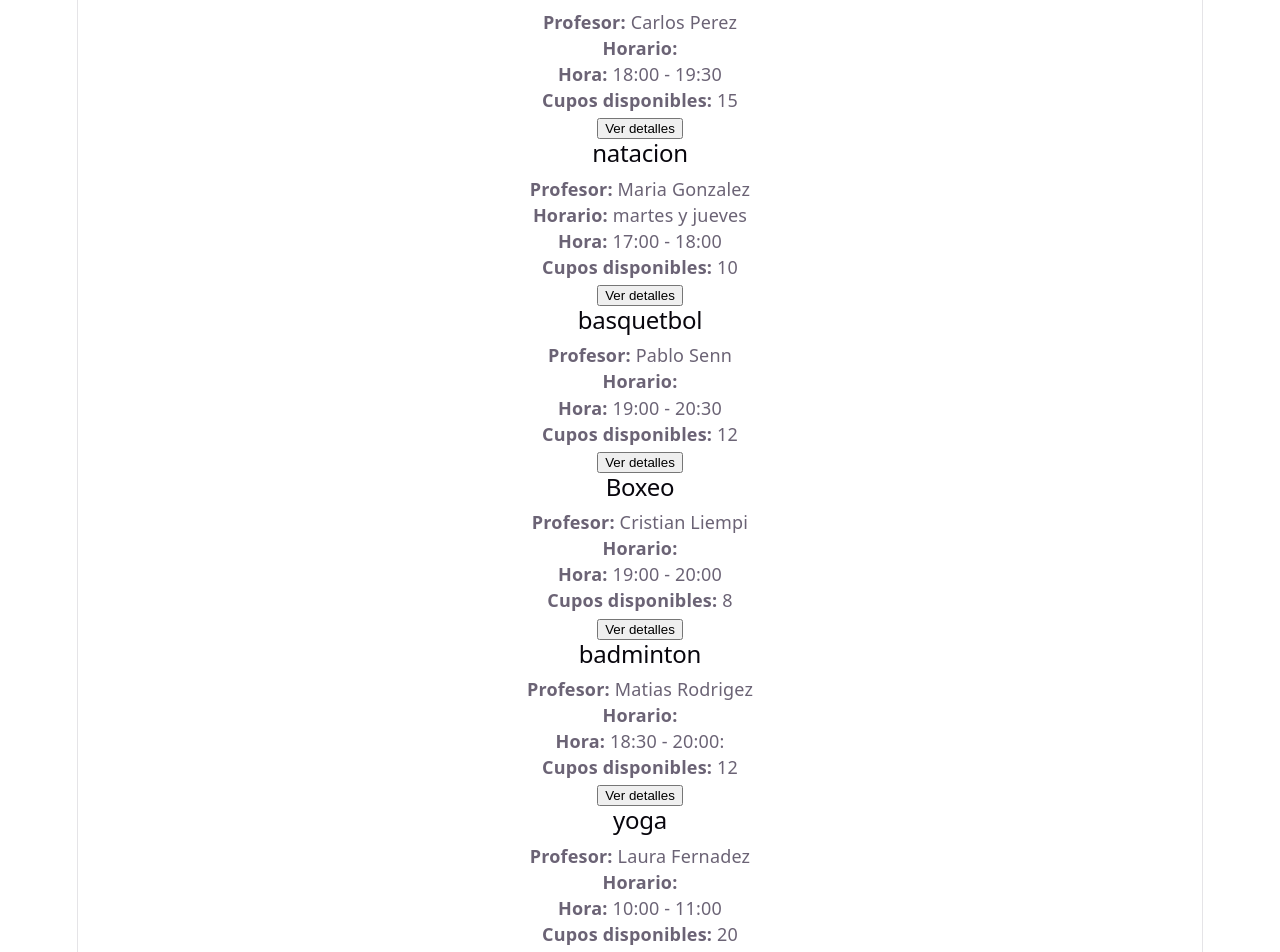
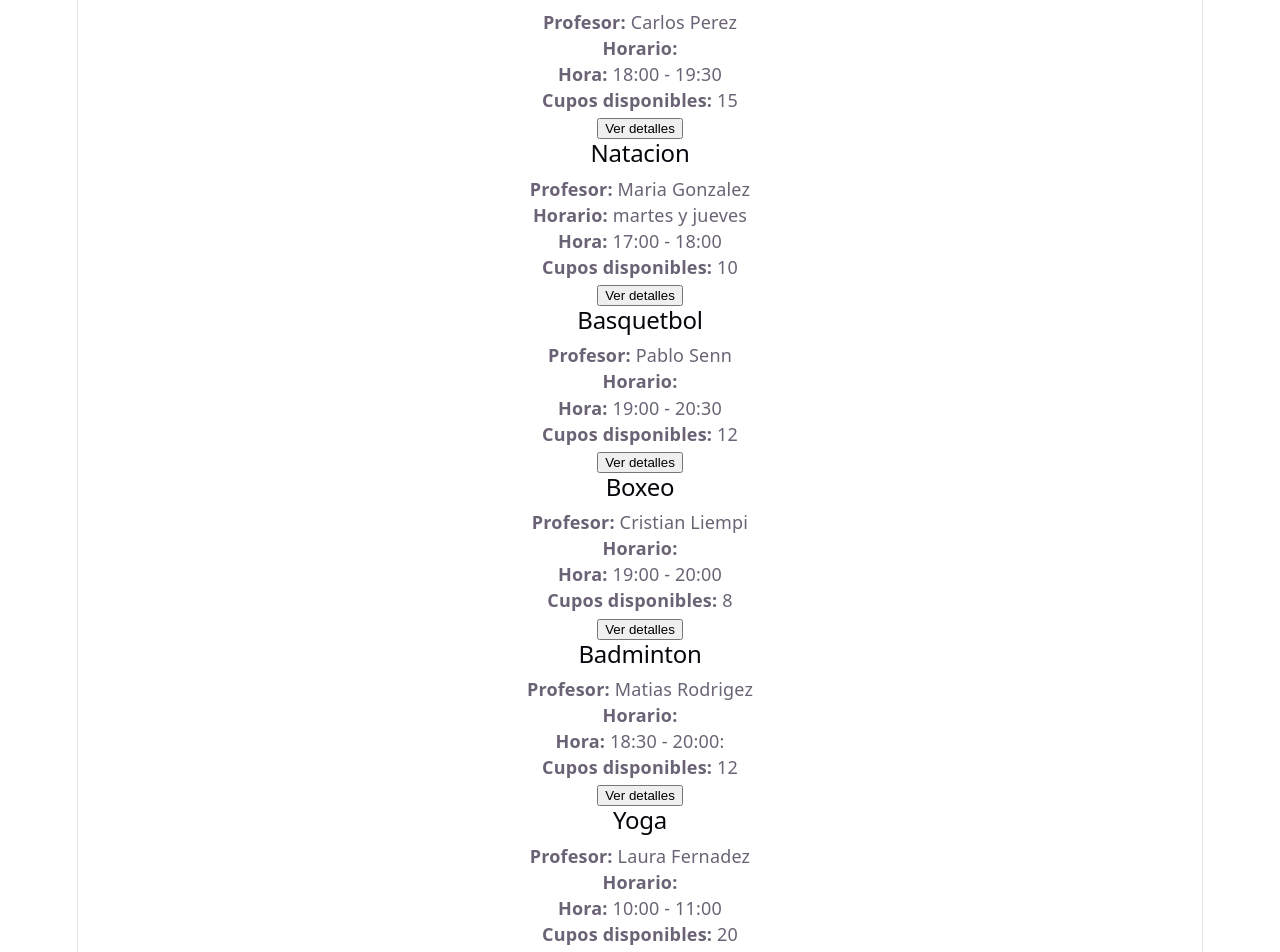
Before and after one commit to HenL1/gestion-centro-deportivo, a React (Vite) app: page / in a window 1280 px wide. Shown: the part 180-1132 px from the top of the page. Built offline with nearby package versions, Linux system fonts and the light colour scheme.

Commit message:
feat: se implemento incripcion a actividades

```diff
--- a/src/App.jsx
+++ b/src/App.jsx
@@ -7,10 +7,18 @@ import ActivityDetail from "./components/ActivityDetail";
 function App() {
   const [search, setSearch] = useState("");
   const [selectedActivity, setSelectedActivity] = useState(null);
+  const [registeredActivities, setRegisteredActivities] = useState([]);
 
   const filteredActivities = activities.filter((activity) =>
     activity.name.toLowerCase().includes(search.toLowerCase())
   );
+
+    const handleRegister = (activity) =>{
+    setRegisteredActivities([
+      ...registeredActivities,
+      activity.id
+    ]);
+  };
 
   return (
     <div>
@@ -20,6 +28,8 @@ function App() {
         <ActivityDetail
           activity={selectedActivity}
           onBack={() => setSelectedActivity(null)}
+          onRegister={handleRegister}
+          isRegistered={registeredActivities.includes(selectedActivity.id)}//ve si el id ya esta inscrito si no dice inscribirme
         />
       ) : (
         <>
--- a/src/components/ActivityDetail.jsx
+++ b/src/components/ActivityDetail.jsx
@@ -1,5 +1,11 @@
-function ActivityDetail({activity, onBack}){
-    return(
+import RegistrationButton from "./RegistrationButton";
+
+function ActivityDetail({
+    activity,
+    onBack,
+    onRegister,
+    isRegistered
+    }){return (
         <section>
             <button onClick={onBack}>
                 Volver
@@ -8,7 +14,7 @@ function ActivityDetail({activity, onBack}){
             <h2>{activity.name}</h2>
 
             <p>
-                <strong>Categoria:</strong>{activity.cattegory}
+                <strong>Categoria:</strong>{activity.category}
             </p>
 
             <p>
@@ -20,13 +26,24 @@ function ActivityDetail({activity, onBack}){
             </p>
 
             <p>
-                <strong>Cupos disponibles:</strong>{activity.availableSpots}
+                <strong>Hora:</strong>{activity.time}
             </p>
 
             <p>
-                <strong>Descripcion:</strong>{activity.descriptiom}
+                <strong>cupos disponibles:</strong>{activity.availableSpots}
             </p>
+
+            <p>
+                <strong>Descripcion:</strong>{activity.description}
+            </p>
+
+            <RegistrationButton
+            activity={activity}
+            onRegister={onRegister}
+            isRegistered={isRegistered}
+            />
         </section>
     );
 }
+
 export default ActivityDetail;
--- a/src/components/RegistrationButton.jsx
+++ b/src/components/RegistrationButton.jsx
@@ -0,0 +1,17 @@
+//boton de registro
+function RegistrationButton({ activity, onRegister,isRegistered}){
+    const handleRegister = () =>{
+        onRegister(activity);
+    };
+
+    return (
+        <button onClick={handleRegister} disabled={isRegistered}>
+            {isRegistered? "Inscrito" : "Inscribirme"}
+        </button>
+    );
+}
+export default RegistrationButton;
+//el componente recibe tres Props activity, onRegister,isRegistered
+//isRegister permite saber si el usuario ya esta incrito
+//disabled en isRegistered desactiva el boton despues de incribirse
+ //{isRegistered? "Inscrito" : "Inscribirme"} esto cambia el texto del boton segun el caso
--- a/src/data/activities.js
+++ b/src/data/activities.js
@@ -12,7 +12,7 @@ export const activities =[
     },
     {
         id:2,
-        name:"natacion",
+        name:"Natacion",
         category:"Deportes acuaticos",
         teacher:"Maria Gonzalez",
         schedule:"martes y jueves",
@@ -22,7 +22,7 @@ export const activities =[
     },
     {
         id:3,
-        name:"basquetbol",
+        name:"Basquetbol",
         category:"Deportes de equipo",
         teacher:"Pablo Senn",// Sablo Penn
         scheduler:"lunes y viernes",
@@ -42,7 +42,7 @@ export const activities =[
     },
     {
         id:5,
-        name:"badminton",
+        name:"Badminton",
         category:"individuales y dobles",
         teacher:"Matias Rodrigez",//El maty
         scheduler:"lunes y miercoles",//Ah
@@ -52,7 +52,7 @@ export const activities =[
     },
     {
         id:6,
-        name:"yoga",
+        name:"Yoga",
         category:"Bienestar",
         teacher:"Laura Fernadez",
         scheduler:"Miercoles y Veirnes",
```
